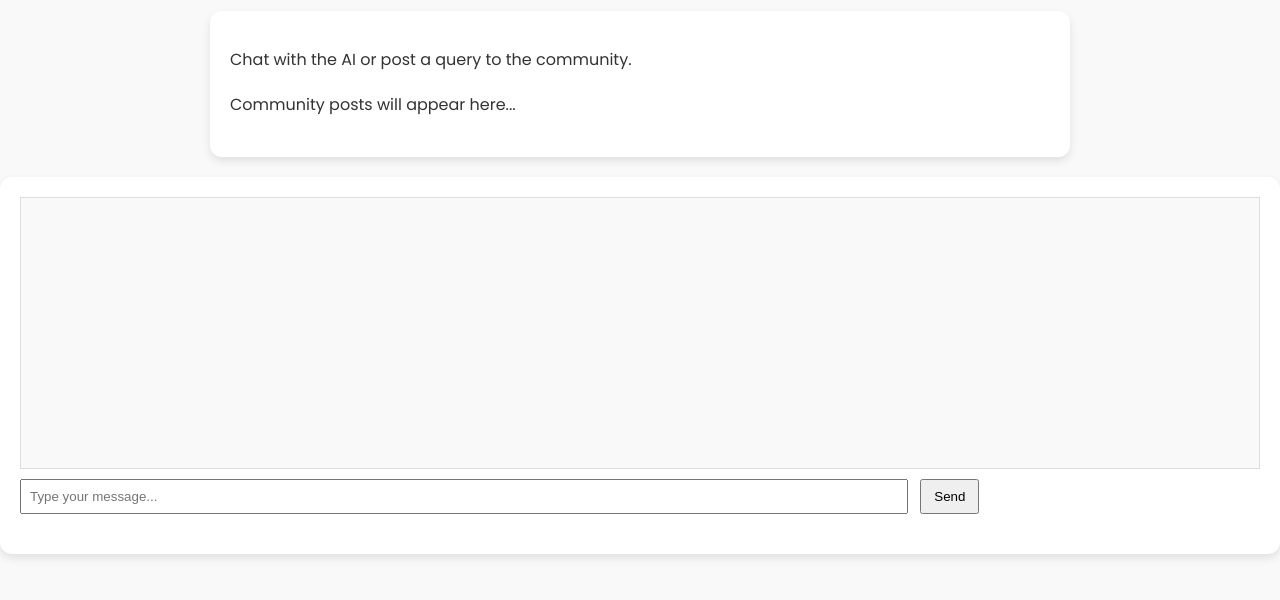
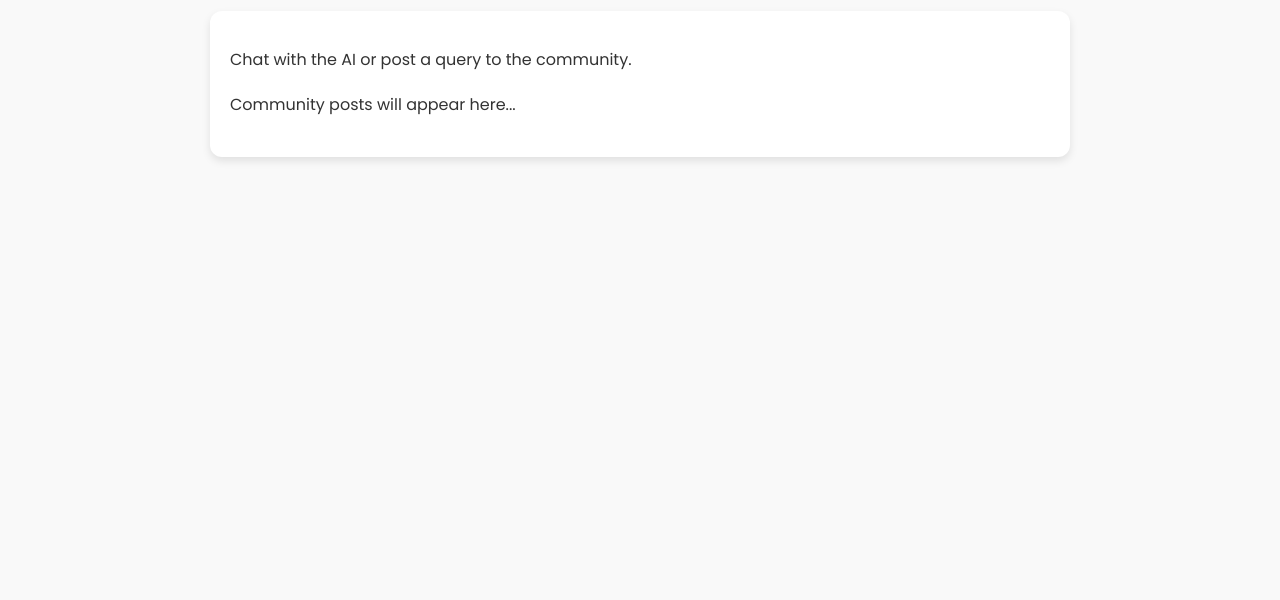
Before and after one commit to TarePradnyan/sih2..0, a Flask app: page /community in a window 1280 px wide. Shown: the part 200-800 px from the top of the page. Run offline with Flask 3, Linux system fonts and the light colour scheme; some libraries are stand-ins or nearby versions.

Commit message:
Update comm.html

```diff
--- a/templates/comm.html
+++ b/templates/comm.html
@@ -43,18 +43,10 @@
         </div>
     </main>
 
-    <div class="community-container">
-        <div class="chat-interface">
-            <div id="chat-box" style="height:250px;overflow-y:auto;background:#F9F9F9;border:1px solid #ddd;padding:10px;margin-bottom:10px;">
-                <!-- Messages appear here -->
-            </div>
-            <input type="text" id="chat-input" placeholder="Type your message..." style="width:70%;padding:8px;margin-right:8px;"/>
-            <button id="send-btn" style="padding:8px 12px;">Send</button>
-        </div>
-    </div>
+    <script src="../static/js/comm.js"></script>
+    <script src="../script.js"></script>
 
-    <script src="/socket.io/socket.io.js"></script>
-    <script src="../static/js/comm.js"></script>
+
 </body>
 
 </html>
```
